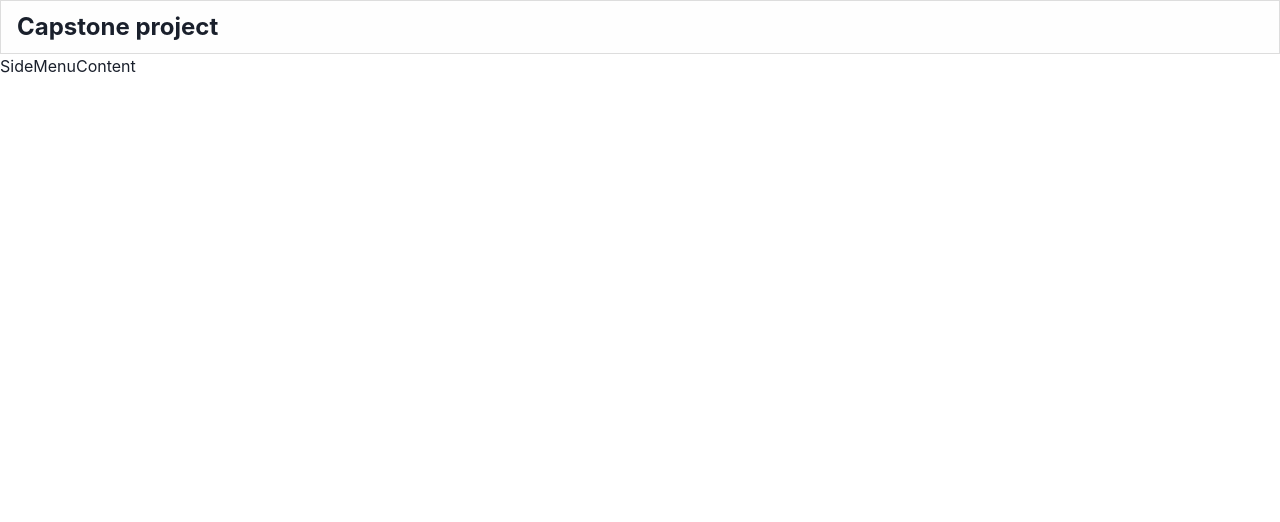
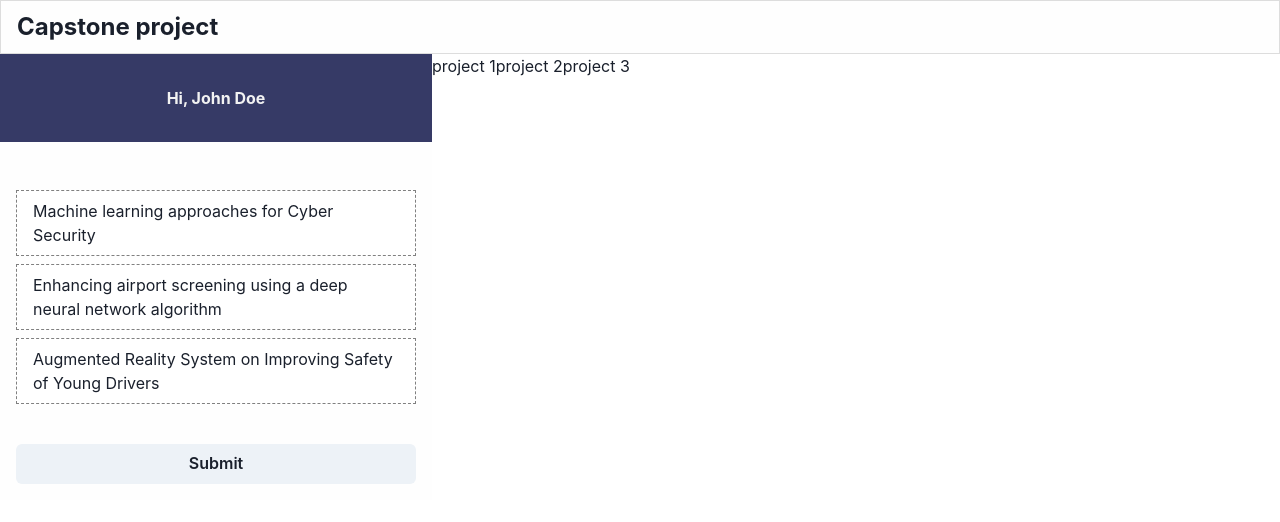
Before and after one commit to mong00x/capstone-conect, a React (Vite) app in the folder client/: page / in a window 1280 px wide. Shown: the top 522 px of the page. Built offline with nearby package versions, Linux system fonts and the light colour scheme.

Commit message:
add dnd example to sidebar and reformatted file structure

```diff
--- a/client/src/App.jsx
+++ b/client/src/App.jsx
@@ -9,8 +9,8 @@ import { ReactQueryDevtools } from "@tanstack/react-query-devtools";
 import { Box, Flex, Text } from "@chakra-ui/react";
 
 import NavBar from "./components/NavBar";
-import SideMenu from "./components/SideMenu";
-import Content from "./components/Content";
+import SideMenu from "./components/SideMenu/SideMenu";
+import MainContent from "./components/MainContent/MainContent";
 
 const useBearStore = create((set) => ({
   bears: 0,
@@ -33,7 +33,7 @@ function App() {
       <QueryClientProvider client={queryClient}>
         <Flex flexDir="row" wdith="100%">
           <SideMenu />
-          <Content />
+          <MainContent />
         </Flex>
         <ReactQueryDevtools initialIsOpen={false} />
       </QueryClientProvider>
--- a/client/src/components/Content.jsx
+++ /dev/null
@@ -1,7 +0,0 @@
-import React from "react";
-
-const Content = () => {
-  return <div>Content</div>;
-};
-
-export default Content;
--- /dev/null
+++ b/client/src/components/MainContent/MainContent.jsx
@@ -0,0 +1,14 @@
+import React from "react";
+
+const MainContent = () => {
+  // register project to store
+  return (
+    <div>
+      <button>project 1</button>
+      <button>project 2</button>
+      <button>project 3</button>
+    </div>
+  );
+};
+
+export default MainContent;
--- a/client/src/components/SideMenu.jsx
+++ /dev/null
@@ -1,7 +0,0 @@
-import React from "react";
-
-const SideMenu = () => {
-  return <div>SideMenu</div>;
-};
-
-export default SideMenu;
--- /dev/null
+++ b/client/src/components/SideMenu/Cards.jsx
@@ -0,0 +1,49 @@
+import { memo } from "react";
+import { useDrag, useDrop } from "react-dnd";
+import { ItemTypes } from "./ItemTypes";
+const style = {
+  border: "1px dashed gray",
+  padding: "0.5rem 1rem",
+  marginBottom: ".5rem",
+  backgroundColor: "white",
+  cursor: "move",
+};
+
+export const Card = memo(function Card({ id, text, moveCard, findCard }) {
+  const originalIndex = findCard(id).index;
+  const [{ isDragging }, drag] = useDrag(
+    () => ({
+      type: ItemTypes.CARD,
+      item: { id, originalIndex },
+      collect: (monitor) => ({
+        isDragging: monitor.isDragging(),
+      }),
+      end: (item, monitor) => {
+        const { id: droppedId, originalIndex } = item;
+        const didDrop = monitor.didDrop();
+        if (!didDrop) {
+          moveCard(droppedId, originalIndex);
+        }
+      },
+    }),
+    [id, originalIndex, moveCard]
+  );
+  const [, drop] = useDrop(
+    () => ({
+      accept: ItemTypes.CARD,
+      hover({ id: draggedId }) {
+        if (draggedId !== id) {
+          const { index: overIndex } = findCard(id);
+          moveCard(draggedId, overIndex);
+        }
+      },
+    }),
+    [findCard, moveCard]
+  );
+  const opacity = isDragging ? 0 : 1;
+  return (
+    <div ref={(node) => drag(drop(node))} style={{ ...style, opacity }}>
+      {text}
+    </div>
+  );
+});
--- /dev/null
+++ b/client/src/components/SideMenu/Container.jsx
@@ -0,0 +1,63 @@
+import update from "immutability-helper";
+import { memo, useCallback, useState } from "react";
+import { useDrop } from "react-dnd";
+import { Card } from "./Cards";
+import { ItemTypes } from "./ItemTypes";
+const style = {
+  width: 400,
+};
+const ITEMS = [
+  {
+    id: 1,
+    text: "Machine learning approaches for Cyber Security",
+  },
+  {
+    id: 2,
+    text: "Enhancing airport screening using a deep neural network algorithm",
+  },
+  {
+    id: 3,
+    text: "Augmented Reality System on Improving Safety of Young Drivers",
+  },
+];
+export const Container = memo(function Container() {
+  const [cards, setCards] = useState(ITEMS);
+  const findCard = useCallback(
+    (id) => {
+      const card = cards.filter((c) => `${c.id}` === id)[0];
+      return {
+        card,
+        index: cards.indexOf(card),
+      };
+    },
+    [cards]
+  );
+  const moveCard = useCallback(
+    (id, atIndex) => {
+      const { card, index } = findCard(id);
+      setCards(
+        update(cards, {
+          $splice: [
+            [index, 1],
+            [atIndex, 0, card],
+          ],
+        })
+      );
+    },
+    [findCard, cards, setCards]
+  );
+  const [, drop] = useDrop(() => ({ accept: ItemTypes.CARD }));
+  return (
+    <div ref={drop} style={style}>
+      {cards.map((card) => (
+        <Card
+          key={card.id}
+          id={`${card.id}`}
+          text={card.text}
+          moveCard={moveCard}
+          findCard={findCard}
+        />
+      ))}
+    </div>
+  );
+});
--- /dev/null
+++ b/client/src/components/SideMenu/Example.jsx
@@ -0,0 +1 @@
+export { Container as default } from "./Container";
--- /dev/null
+++ b/client/src/components/SideMenu/ItemTypes.jsx
@@ -0,0 +1,3 @@
+export const ItemTypes = {
+  CARD: "card",
+};
--- /dev/null
+++ b/client/src/components/SideMenu/SideMenu.jsx
@@ -0,0 +1,38 @@
+import React, { useState } from "react";
+import { Box, Flex, Text, Button } from "@chakra-ui/react";
+
+// drag and drop stuff
+import Example from "./Example";
+import { DndProvider } from "react-dnd";
+import { HTML5Backend } from "react-dnd-html5-backend";
+
+const SideMenu = () => {
+  // get state student name from store
+  const [studentName, setStudentName] = useState("John Doe");
+
+  return (
+    <Flex
+      minW="240px"
+      height="100%"
+      bg="BG"
+      color="DarsShades"
+      flexDirection="column"
+    >
+      <Box py="2rem" bg="DarkShades" textAlign="center">
+        {/* avatar */}
+        <Text fontSize="1rem" fontWeight="bold" color="LightShades">
+          Hi, {studentName}
+        </Text>
+      </Box>
+      <Box mt="2rem" p="1rem">
+        <DndProvider backend={HTML5Backend}>
+          <Example />
+        </DndProvider>
+      </Box>
+
+      <Button m="1rem">Submit</Button>
+    </Flex>
+  );
+};
+
+export default SideMenu;
```
